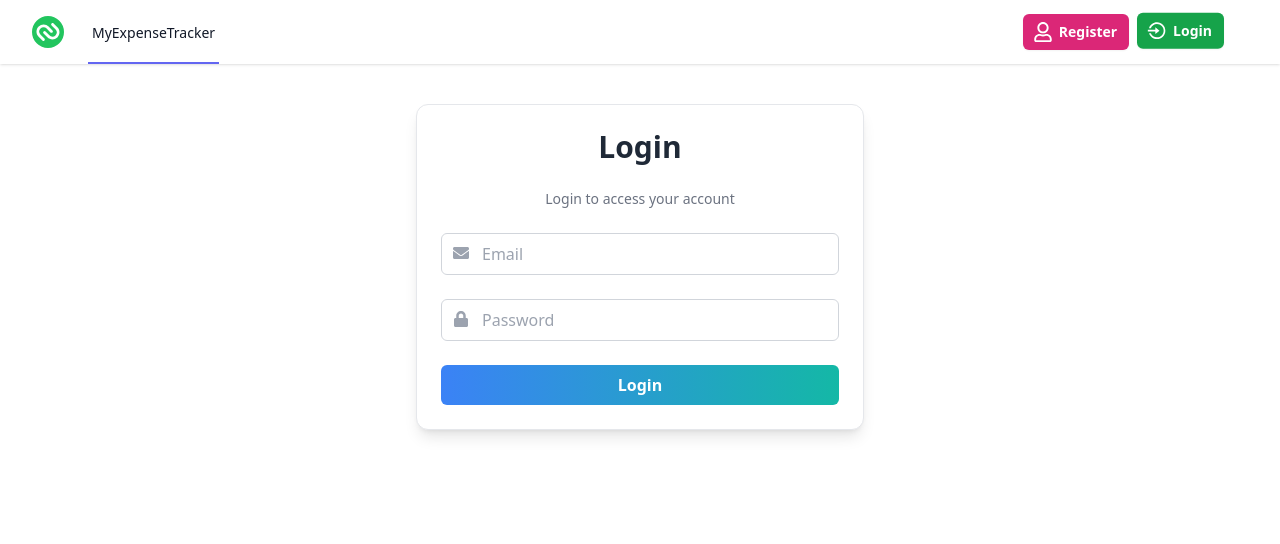
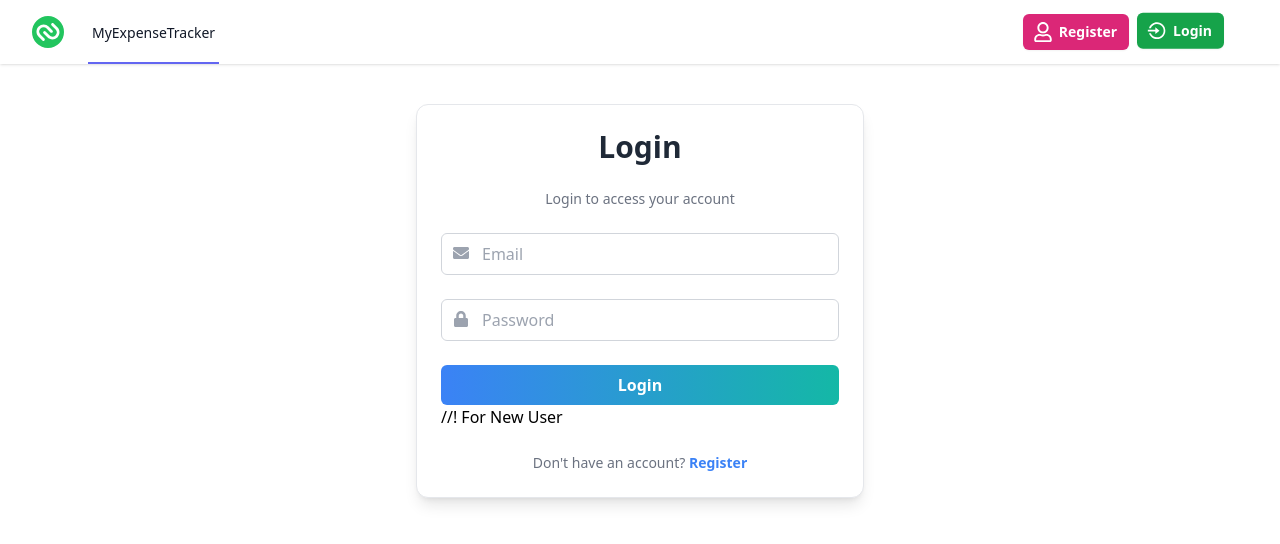
Before and after one commit to ShubhamShivay/Expense_Tracker, a React (Vite) app in the folder frontend/: page /login in a window 1280 px wide. Shown: the top 544 px of the page. Built offline with nearby package versions, Linux system fonts and the light colour scheme.

Commit message:
Upgrade 1

```diff
--- a/frontend/src/components/Users/Login.jsx
+++ b/frontend/src/components/Users/Login.jsx
@@ -68,21 +68,17 @@ const LoginForm = () => {
         <h2 className="text-3xl font-semibold text-center text-gray-800">
           Login
         </h2>
-
         {/* Display alert message */}
         {isError && (
           <AlertMessage type="error" message={error?.response?.data?.message} />
         )}
-
         {isLoading && <AlertMessage type="loading" message="Logging in..." />}
-
         {isSuccess && (
           <AlertMessage type="success" message="Login successful" />
         )}
         <p className="text-sm text-center text-gray-500">
           Login to access your account
         </p>
-
         {/* Input Field - Email */}
         <div className="relative">
           <FaEnvelope className="absolute top-3 left-3 text-gray-400" />
@@ -97,7 +93,6 @@ const LoginForm = () => {
             <span className="text-md text-red-500">{formik.errors.email}</span>
           )}
         </div>
-
         {/* Input Field - Password */}
         <div className="relative">
           <FaLock className="absolute top-3 left-3 text-gray-400" />
@@ -114,7 +109,6 @@ const LoginForm = () => {
             </span>
           )}
         </div>
-
         {/* Submit Button */}
         <button
           type="submit"
@@ -122,6 +116,16 @@ const LoginForm = () => {
         >
           Login
         </button>
+        //! For New User
+        <p className="text-sm text-center text-gray-500">
+          Don't have an account?{" "}
+          <a
+            href="/register"
+            className="text-blue-500 hover:text-blue-700 font-semibold"
+          >
+            Register
+          </a>
+        </p>
       </form>
     </>
   );
```
